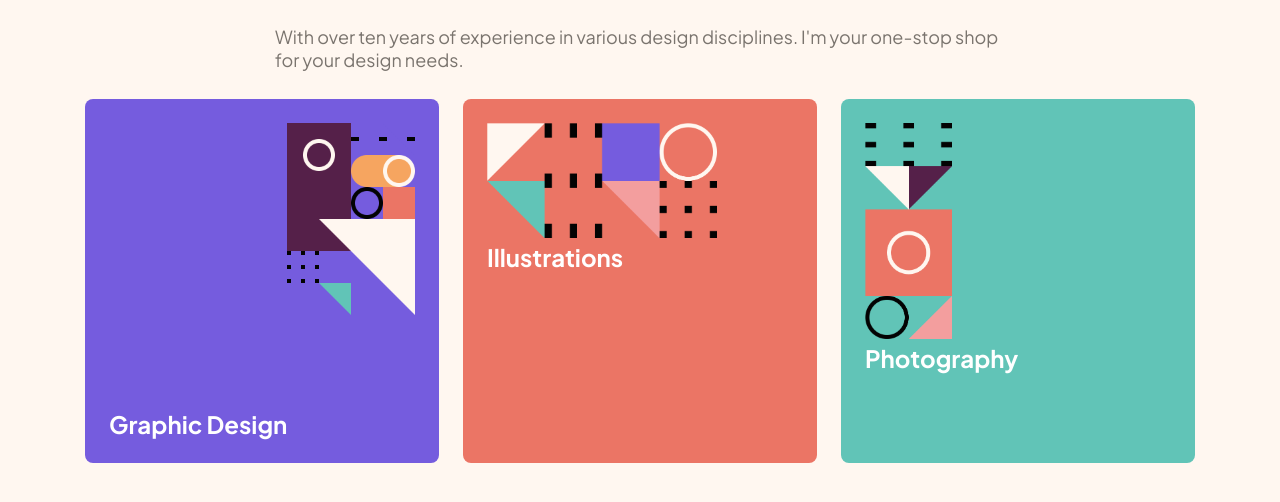
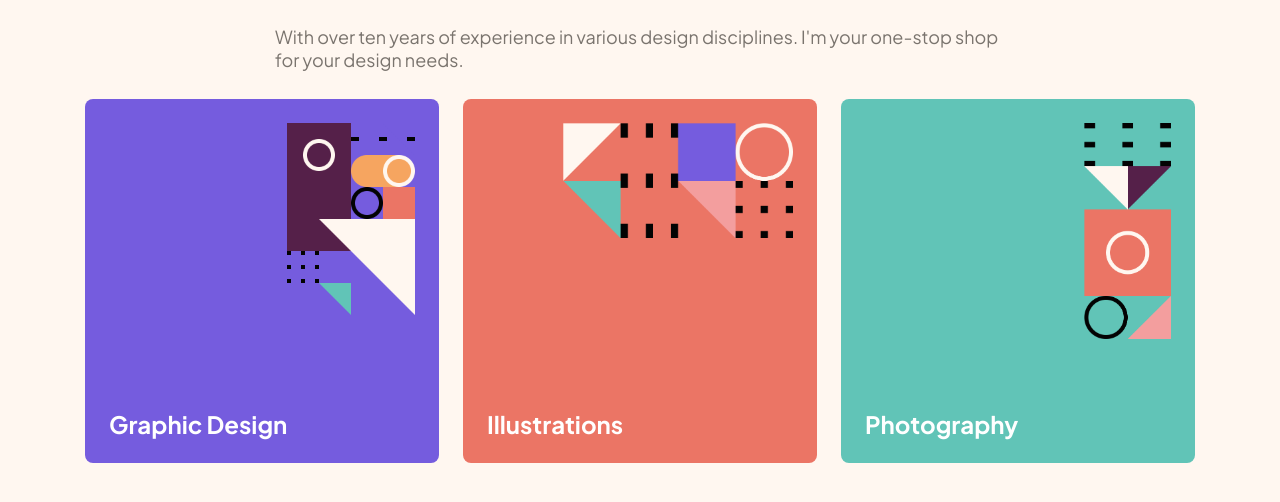
Before and after one commit to AxelQMora/replica-de-figma, a plain HTML site: page index.html in a window 1280 px wide. Shown: the part 244-746 px from the top of the page. Drawn offline with Linux system fonts and the light colour scheme.

Commit message:
All solutions-box ready

```diff
--- a/styles.css
+++ b/styles.css
@@ -82,7 +82,6 @@ header {
     font-style: bold;
     grid-area: text;
     color: white;
-    /* I still need to find a way to send this text to the bottom */
     align-self: end;
     padding: 0px;
     margin: 0px;
@@ -106,10 +105,22 @@ section {
 
 #sec-2 {
     background-color: #EB7565;
+    display: grid;
+    grid-template-columns: 1fr 1fr;
+    grid-template-rows: 1fr 1fr;
+    grid-template-areas:
+    "img img"
+    "text text"
 }
 
 #sec-3 {
     background-color: #61C4B7 ;
+    display: grid;
+    grid-template-columns: 2fr 1fr;
+    grid-template-rows: 4fr 1fr;
+    grid-template-areas:
+    "void img"
+    "text text"
 }
 
 img {
```
